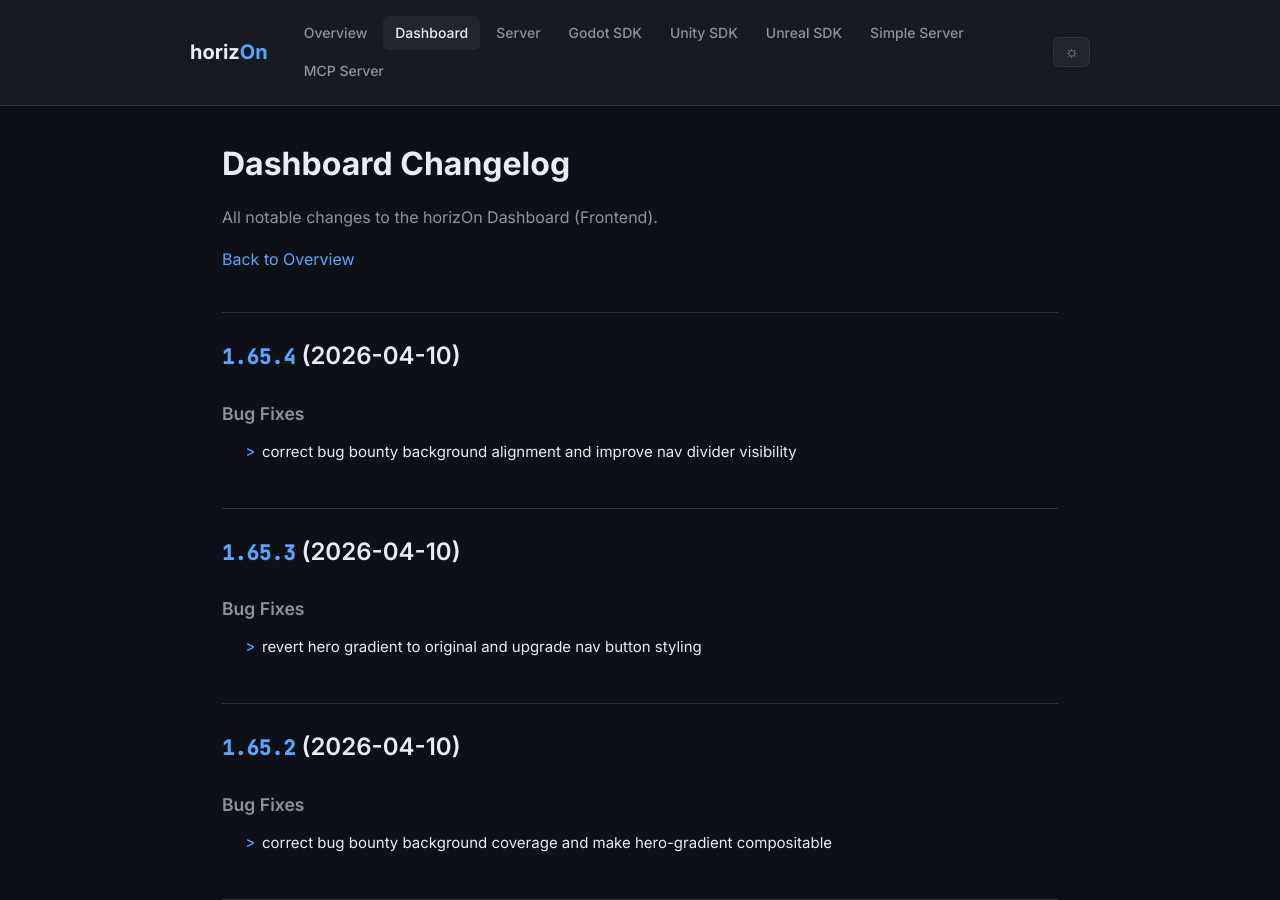
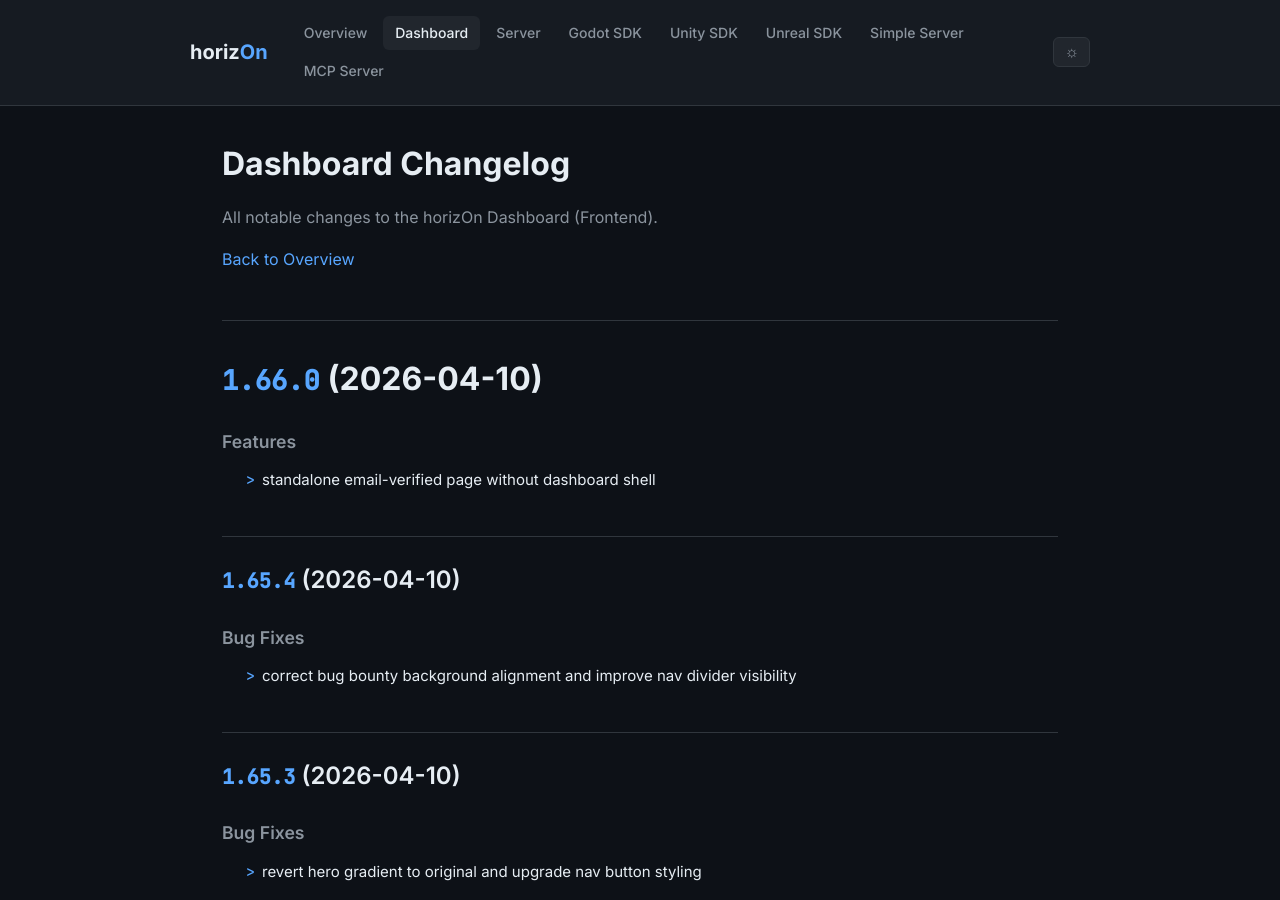
Before and after one commit to ProjectMakersDE/horizOn-Changelog, a Jekyll site: the page built from dashboard-changelog.md, in a window 1280 px wide and 900 px high. Built offline with Jekyll 4.4.1, drawn with Linux system fonts in a browser that asks for light colours.

Commit message:
chore: sync changelogs [skip ci]

```diff
--- a/dashboard-changelog.md
+++ b/dashboard-changelog.md
@@ -8,6 +8,13 @@ title: Dashboard Changelog
 All notable changes to the horizOn Dashboard (Frontend).
 
 [Back to Overview](.)
+
+# [1.66.0](https://github.com/ProjectMakersDE/horizOn-Dashboard/compare/v1.65.4...v1.66.0) (2026-04-10)
+
+
+### Features
+
+* standalone email-verified page without dashboard shell ([34762f5](https://github.com/ProjectMakersDE/horizOn-Dashboard/commit/34762f597a399b03a2c190bbd8bc9f2c0203febb))
 
 ## [1.65.4](https://github.com/ProjectMakersDE/horizOn-Dashboard/compare/v1.65.3...v1.65.4) (2026-04-10)
 
```
Also changed, not shown: index.md (+1 -1 lines).
